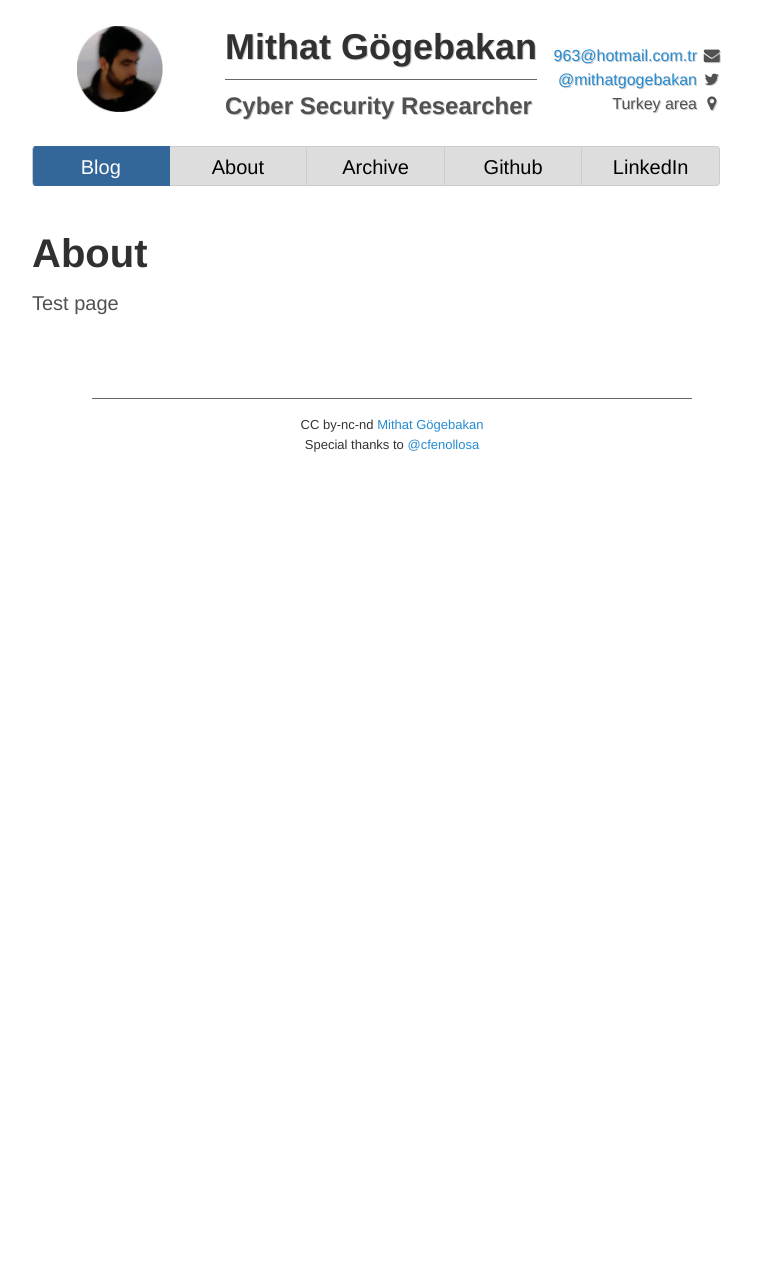
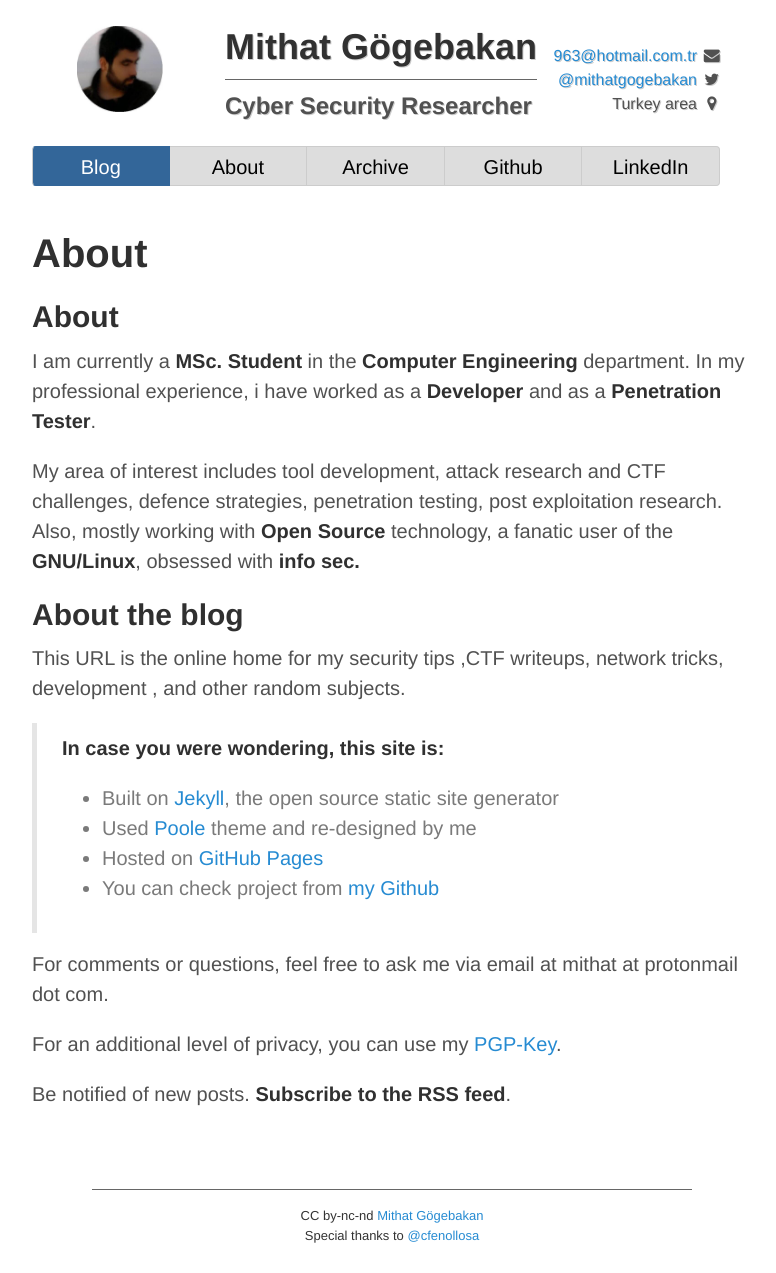
Before and after one commit to 963/963.github.io, a Jekyll site: the page built from about.md, in a window 1280 px wide. Shown: the whole page, without its empty margins (248-1024 px from the left). Built offline with Jekyll 4.4.1, drawn with Linux system fonts in a browser that asks for light colours; nearby versions of some CDN libraries; some web fonts are replaced; Markdown is read by kramdown in place of the engine named in the settings; before the commit the page ends 900 px from its top, so only the background shows below that.

Commit message:
content added

```diff
--- a/about.md
+++ b/about.md
@@ -3,4 +3,29 @@ layout: page
 title: About
 ---
 
-Test page
+**About**
+-------------
+I am currently a **MSc. Student**  in the **Computer Engineering** department. In my professional experience, i have worked as a **Developer** and as a **Penetration Tester**.
+
+My area of interest includes  tool development, attack research and  CTF challenges, defence strategies, penetration testing, post exploitation research. Also, mostly working with **Open Source** technology, a fanatic user of the **GNU/Linux**, obsessed with **info sec.**
+
+**About the blog**
+-------------
+
+This URL is the online home for my security tips ,CTF writeups, network tricks, development , and other random subjects.
+
+
+
+> **In case you were wondering, this site is:**
+>
+>  - Built on [Jekyll](http://jekyllrb.com/), the open source static site generator
+>  - Used [Poole](https://github.com/poole/poole) theme and re-designed by me
+>  - Hosted on [GitHub Pages](http://pages.github.com/)
+>  - You can check project from [my Github](https://github.com/mithatgogebakan/mithatgogebakan.github.io)
+
+For comments or questions, feel free to ask me  via email at mithat at protonmail dot com.
+
+For an additional level of privacy, you can use my [PGP-Key](https://keybase.io/Mithatgogebakan/key.asc).
+
+
+Be notified of new posts. [**Subscribe to the RSS feed**](feed://feeds.feedburner.com/mithatgogebakan).
```
